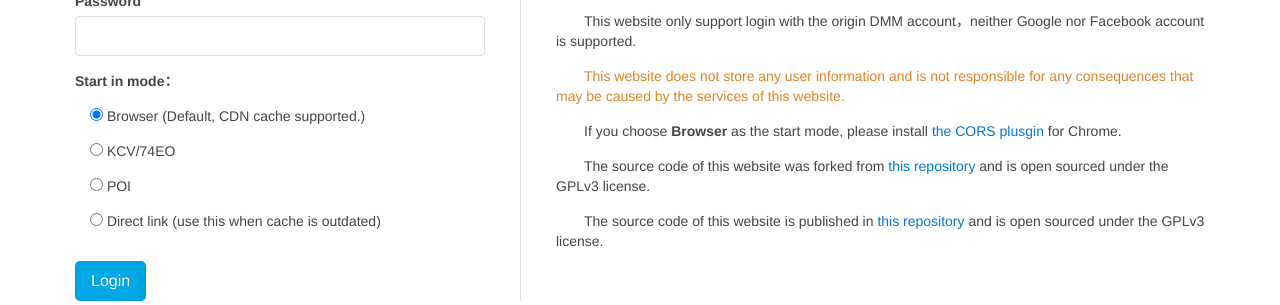
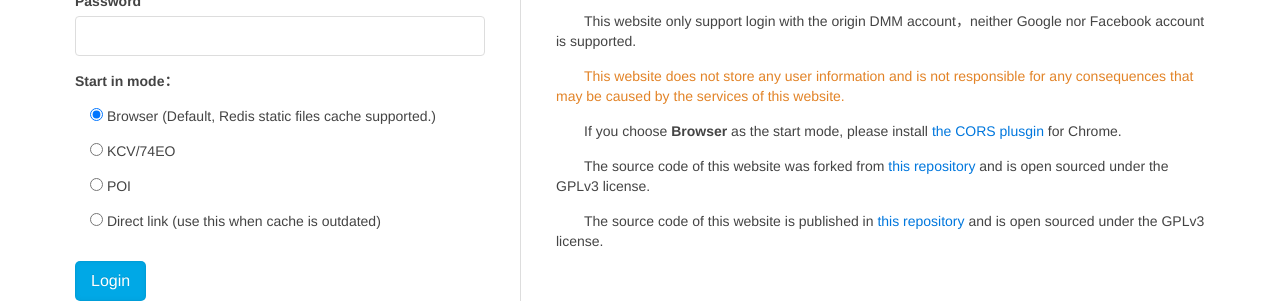
Before and after one commit to EnderQIU/ooi3-remastered, a Flask app: page / in a window 1280 px wide. Shown: the part 231-536 px from the top of the page. Run offline with Flask 2, Linux system fonts and the light colour scheme.

Commit message:
modify sezimei

```diff
--- a/templates/form.html
+++ b/templates/form.html
@@ -26,7 +26,7 @@
                 <span class="uk-form-label">Start in mode：</span>
                 <p>
                     <input type="radio" id="mode1" name="mode" value="1"{% if mode == 1 %} checked{% endif %}>
-                    <label for="mode1">Browser (Default, CDN cache supported.)</label>
+                    <label for="mode1">Browser (Default, Redis static files cache supported.)</label>
                 </p>
                 <p>
                     <input type="radio" id="mode2" name="mode" value="2"{% if mode == 2 %} checked{% endif %}>
```
